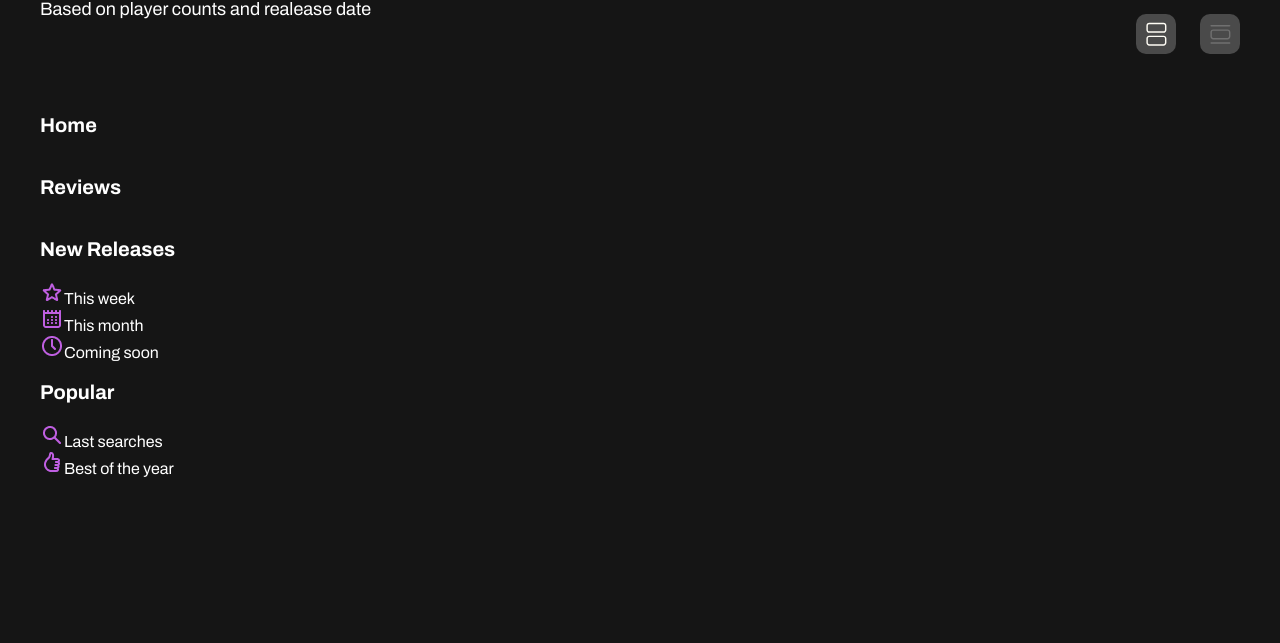
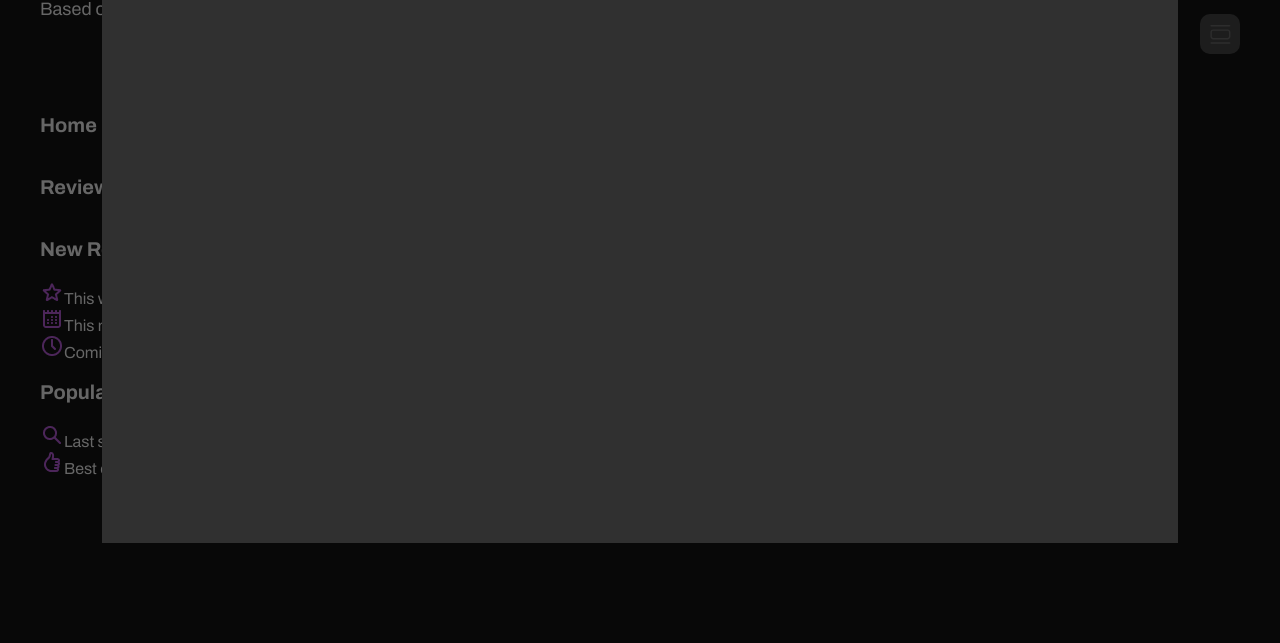
Before and after one commit to valselviz/game-finder-valeria-selviz, a plain HTML site: page home.html in a window 1280 px wide. Shown: the part 157-800 px from the top of the page. Drawn offline with Linux system fonts and the light colour scheme; no server answers.

Commit message:
adding floating card

```diff
--- /dev/null
+++ b/css/floatingCard.css
@@ -0,0 +1,19 @@
+#floatingCardContainer {
+    position: fixed;
+    display: flex;
+    justify-content: center;
+    top: 0px;
+    width: 100%;
+    height: 100%;
+    background-color: rgba(0, 0, 0, 0.6);
+}
+
+.floatingCard {
+    top: 0!important;
+    bottom: 0!important;
+    margin-top: auto;
+    margin-bottom: auto;
+    width: 1076px;
+    height: 600px;
+    background-color: #303030;
+}
--- a/css/homeStyle.css
+++ b/css/homeStyle.css
@@ -1,4 +1,5 @@
 @import "../css/common.css";
+@import "../css/floatingCard.css";
 
 body {
     background-color: #151515;
--- a/home.html
+++ b/home.html
@@ -78,5 +78,10 @@
             <div id="gamesContainer" class="threeColumnsView">
             </div>
         </div>
+        <div id="floatingCardContainer">
+            <div class=" floatingCard">
+
+            </div>
+        </div>
     </body>
     </html>
```
